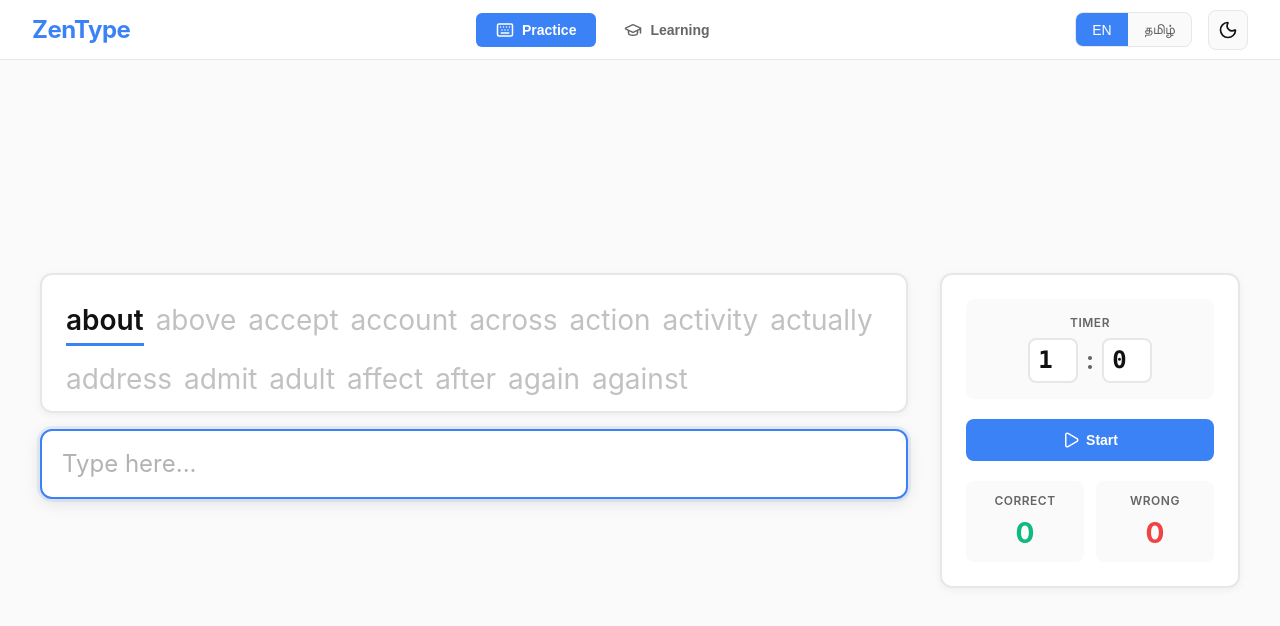
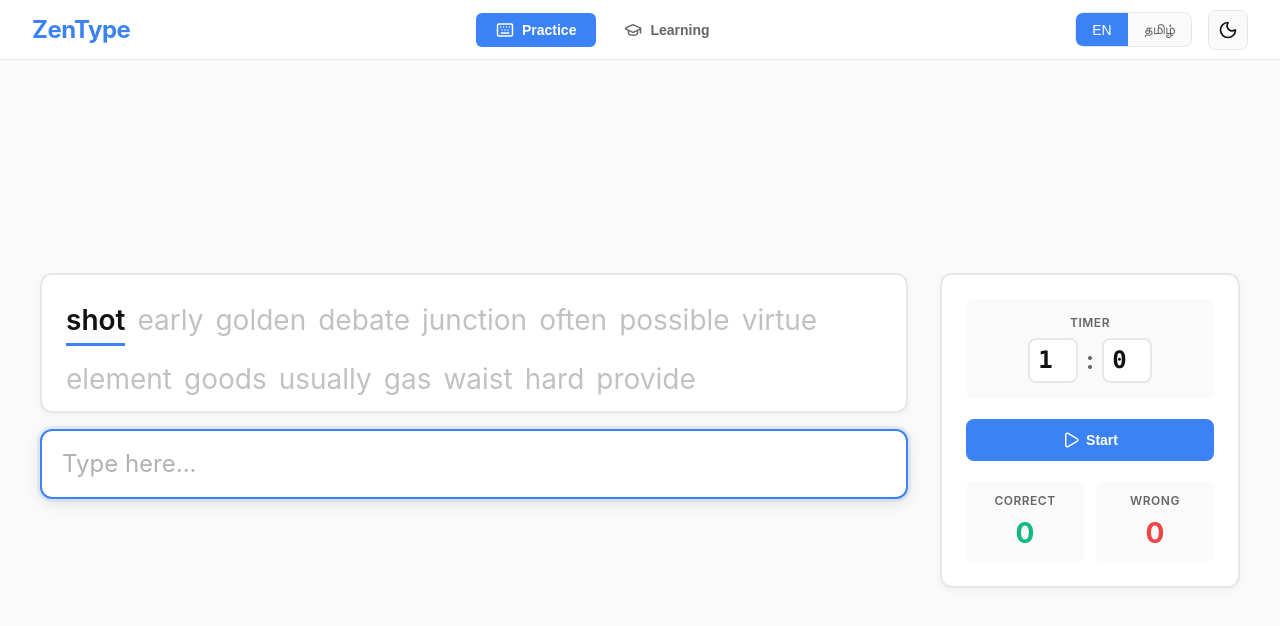
Before and after one commit to itslokeshx/ZenType, a React (Vite) app: page / in a window 1280 px wide. Shown: the top 626 px of the page. Built offline with nearby package versions, Linux system fonts and the light colour scheme.

Commit message:
feat: Implement Fisher-Yates shuffle for random word order in word list

```diff
--- a/src/App.jsx
+++ b/src/App.jsx
@@ -39,9 +39,20 @@
   const [isRunning, setIsRunning] = useState(false);
   const [hasStarted, setHasStarted] = useState(false);
 
+  // Fisher-Yates shuffle for truly random word order
+  const shuffleArray = (array) => {
+    const shuffled = [...array];
+    for (let i = shuffled.length - 1; i > 0; i--) {
+      const j = Math.floor(Math.random() * (i + 1));
+      [shuffled[i], shuffled[j]] = [shuffled[j], shuffled[i]];
+    }
+    return shuffled;
+  };
+
   // Words & Input
   const wordList = useMemo(() => {
-    return language === 'tamil' ? tamilWords : englishWords;
+    const words = language === 'tamil' ? tamilWords : englishWords;
+    return shuffleArray(words);
   }, [language]);
 
   const [currentWordIndex, setCurrentWordIndex] = useState(0);
```
